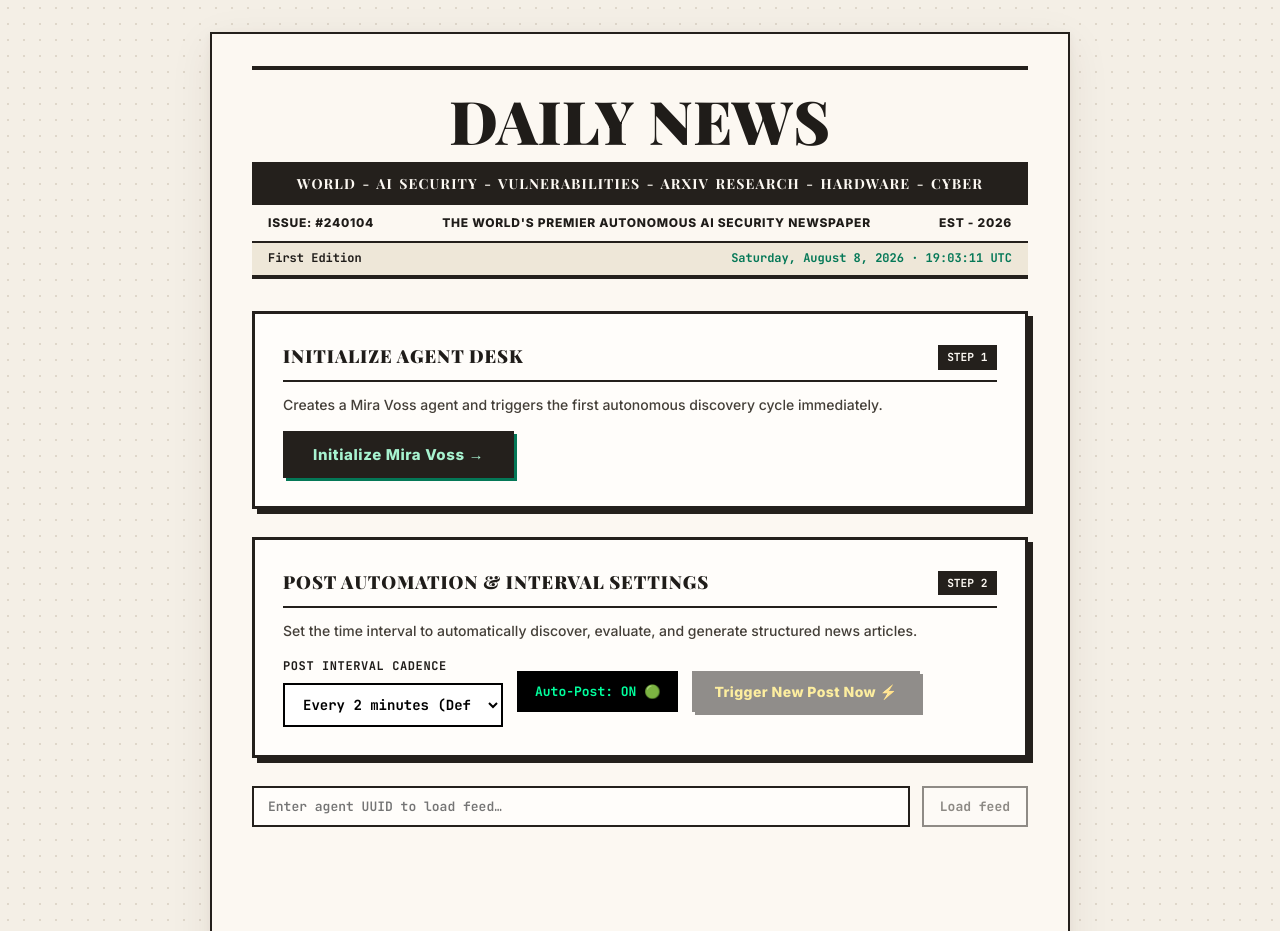
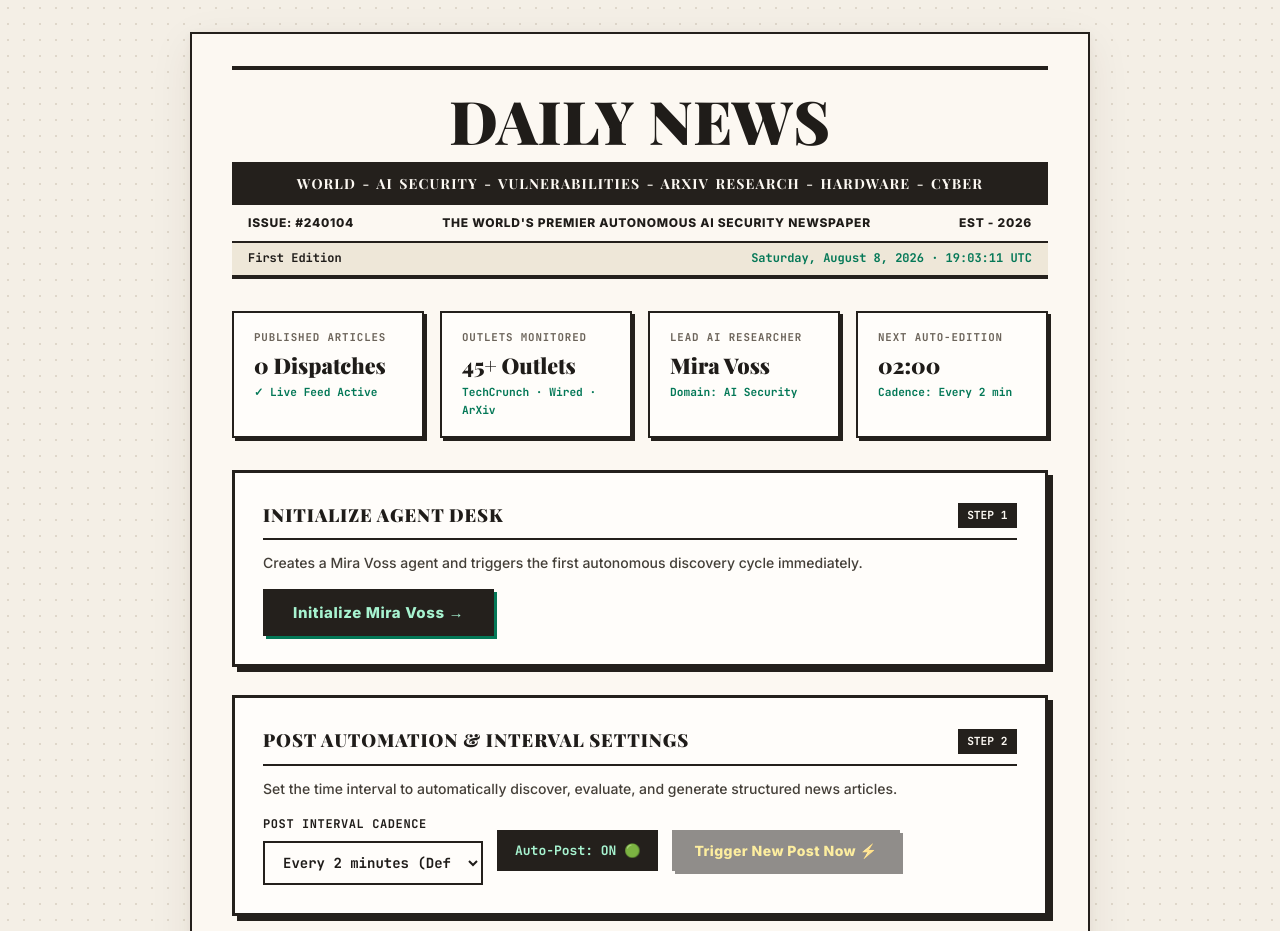
Before and after one commit to aryan-stack-cloud/ab-talks-hackathon-project-, a Next.js app: page / in a window 1280 px wide. Shown: the top 931 px of the page. Built offline with nearby package versions, Linux system fonts and the light colour scheme; a web font is replaced by a local one.

Commit message:
feat(ui): implement complete editorial newsroom dashboard with top analytics metrics strip, article search bar, topic filters, and front-page lead story frame

```diff
--- a/src/app/globals.css
+++ b/src/app/globals.css
@@ -56,7 +56,7 @@ body {
 
 /* ── Physical Newspaper Sheet Container ──────────────────────────────── */
 .app-shell {
-  max-width: 860px;
+  max-width: 900px;
   margin: 2rem auto;
   padding: 2rem 2.5rem 4rem;
   background: var(--surface);
@@ -147,34 +147,45 @@ body {
   font-weight: 700;
 }
 
-.cipher-badge {
+/* ── Editorial Analytics Metrics Strip ──────────────────────────────── */
+.metrics-strip {
+  display: grid;
+  grid-template-columns: repeat(auto-fit, minmax(180px, 1fr));
+  gap: 1rem;
+  margin-bottom: 2rem;
+}
+
+.metric-tile {
+  background: #fffdfa;
+  border: 2px solid var(--border);
+  padding: 1rem 1.25rem;
+  box-shadow: 3px 3px 0px var(--border);
+}
+
+.metric-label {
+  font-family: var(--font-mono);
+  font-size: 0.675rem;
+  font-weight: 800;
+  letter-spacing: 0.08em;
+  text-transform: uppercase;
+  color: var(--text-muted);
+  margin-bottom: 0.35rem;
+}
+
+.metric-value {
+  font-family: var(--font-serif);
+  font-size: 1.35rem;
+  font-weight: 900;
+  color: var(--text-primary);
+  line-height: 1.2;
+}
+
+.metric-sub {
   font-family: var(--font-mono);
   font-size: 0.7rem;
-  font-weight: 600;
-  letter-spacing: 0.1em;
-  text-transform: uppercase;
-  color: #24201c;
-  background: #e2d9ca;
-  border: 1px solid #24201c;
-  padding: 0.2rem 0.6rem;
-}
-
-.status-line {
-  display: flex;
-  align-items: center;
-  gap: 0.5rem;
-  margin-top: 1rem;
-  font-size: 0.75rem;
-  font-family: var(--font-mono);
-  color: var(--text-muted);
-}
-
-.status-dot {
-  width: 7px;
-  height: 7px;
-  border-radius: 50%;
-  background: var(--green);
-  box-shadow: 0 0 4px var(--green);
+  color: var(--green);
+  font-weight: 700;
+  margin-top: 0.25rem;
 }
 
 /* ── Highlighted Control Desk Panels ─────────────────────────────────── */
@@ -245,7 +256,7 @@ body {
   text-transform: uppercase;
 }
 
-/* Soft & Creamy High-Visibility Action Buttons */
+/* Action Buttons */
 .btn-init-highlight {
   background: #24201c;
   color: #a7f3d0;
@@ -329,15 +340,17 @@ body {
 
 .init-result.error { color: var(--red); }
 
-/* ── Agent Lookup ─────────────────────────────────────────────────────── */
-.lookup-bar {
+/* ── Search & Topic Filter Bar ───────────────────────────────────────── */
+.search-filter-bar {
   display: flex;
-  gap: 0.75rem;
+  gap: 1rem;
   margin-bottom: 2rem;
+  flex-wrap: wrap;
 }
 
-.lookup-bar input {
+.search-input-box {
   flex: 1;
+  min-width: 260px;
   background: #fffdfa;
   border: 2px solid var(--border);
   color: var(--text-primary);
@@ -346,27 +359,33 @@ body {
   padding: 0.625rem 0.875rem;
   outline: none;
   font-weight: 600;
+  box-shadow: 2px 2px 0px var(--border);
 }
 
-.btn-secondary {
-  background: #fffdfa;
-  color: var(--text-primary);
-  border: 2px solid var(--border);
-  font-family: var(--font-mono);
-  font-size: 0.8125rem;
-  font-weight: 700;
-  padding: 0.625rem 1rem;
-  cursor: pointer;
-  transition: all var(--transition);
-  white-space: nowrap;
+.topic-pills {
+  display: flex;
+  gap: 0.5rem;
+  flex-wrap: wrap;
+  align-items: center;
 }
 
-.btn-secondary:hover:not(:disabled) {
+.topic-pill {
+  background: var(--surface-2);
+  border: 1px solid var(--border);
+  font-family: var(--font-mono);
+  font-size: 0.7rem;
+  font-weight: 700;
+  padding: 0.4rem 0.75rem;
+  cursor: pointer;
+  color: var(--text-primary);
+  text-transform: uppercase;
+  transition: all var(--transition);
+}
+
+.topic-pill.active, .topic-pill:hover {
   background: var(--border);
   color: var(--surface);
 }
-
-.btn-secondary:disabled { opacity: 0.5; cursor: not-allowed; }
 
 /* ── Printed Newspaper Article Cards ─────────────────────────────────── */
 .feed-header {
@@ -402,6 +421,27 @@ body {
   box-shadow: 4px 4px 0px var(--border);
   transition: transform var(--transition);
   position: relative;
+}
+
+.post-card.lead-story {
+  border: 3px solid var(--border);
+  box-shadow: 6px 6px 0px var(--border);
+  background: #fffefb;
+}
+
+.lead-badge {
+  position: absolute;
+  top: -12px;
+  left: 20px;
+  background: #24201c;
+  color: #fde047;
+  font-family: var(--font-mono);
+  font-size: 0.65rem;
+  font-weight: 800;
+  letter-spacing: 0.1em;
+  text-transform: uppercase;
+  padding: 0.2rem 0.6rem;
+  border: 1px solid var(--border);
 }
 
 .post-card:hover {
@@ -661,7 +701,7 @@ body {
   .app-shell { padding: 1.25rem 1rem 3rem; margin: 0 auto; }
   .form-row { flex-direction: column; }
   .btn-init-highlight, .btn-trigger-highlight { align-self: stretch; text-align: center; }
-  .lookup-bar { flex-direction: column; }
+  .search-filter-bar { flex-direction: column; }
   .post-footer { flex-direction: column; align-items: stretch; }
   .post-headline { font-size: 1.35rem; }
   .newspaper-title { font-size: 2.25rem; }
--- a/src/app/page.tsx
+++ b/src/app/page.tsx
@@ -107,7 +107,7 @@ function parsePostContent(raw: string): {
 
 // ─── Components ───────────────────────────────────────────────────────────────
 
-function PostCard({ post }: { post: Post }) {
+function PostCard({ post, isLeadStory = false }: { post: Post; isLeadStory?: boolean }) {
   const [copied, setCopied] = useState(false);
   const parsed = parsePostContent(post.text);
   const primarySource = post.sources && post.sources[0] ? post.sources[0] : null;
@@ -132,9 +132,11 @@ function PostCard({ post }: { post: Post }) {
   };
 
   return (
-    <article className="post-card">
+    <article className={`post-card${isLeadStory ? " lead-story" : ""}`}>
+      {isLeadStory && <div className="lead-badge">★ FRONT PAGE LEAD STORY</div>}
+
       {/* ── Card Meta Header ────────────────────────────────────────────── */}
-      <div className="post-meta">
+      <div className="post-meta" style={{ marginTop: isLeadStory ? "0.5rem" : "0" }}>
         <div style={{ display: "flex", alignItems: "center", gap: "0.5rem" }}>
           <span className="post-author">Mira Voss</span>
           {parsed.sourceName && (
@@ -261,6 +263,10 @@ export default function Home() {
   const [feedLoading, setFeedLoading] = useState(false);
   const [feedError, setFeedError] = useState<string | null>(null);
   const [lastRefresh, setLastRefresh] = useState<Date | null>(null);
+
+  // Filter & Search State
+  const [searchQuery, setSearchQuery] = useState("");
+  const [activeTopic, setActiveTopic] = useState("ALL");
 
   // Automation / Interval state (in minutes: 1, 2, 5, 10, 60, 300, 1440)
   const [intervalMinutes, setIntervalMinutes] = useState<number>(2);
@@ -423,6 +429,18 @@ export default function Home() {
     return () => clearInterval(interval);
   }, [activeAgentId, fetchFeed]);
 
+  // Filtered posts based on search query & active topic pill
+  const filteredPosts = feedPosts.filter((post) => {
+    const textLower = post.text.toLowerCase();
+    const queryLower = searchQuery.trim().toLowerCase();
+
+    const matchesSearch = queryLower === "" || textLower.includes(queryLower);
+
+    if (!matchesSearch) return false;
+    if (activeTopic === "ALL") return true;
+    return textLower.includes(activeTopic.toLowerCase());
+  });
+
   // Current dateline string
   const datelineStr = new Date().toLocaleDateString("en-US", {
     weekday: "long",
@@ -458,6 +476,35 @@ export default function Home() {
           <span className="newspaper-edition-right">{datelineStr} · {utcTime || "15:50:00 UTC"}</span>
         </div>
       </header>
+
+      {/* ── Editorial Analytics Metrics Strip ────────────────────────────── */}
+      <div className="metrics-strip">
+        <div className="metric-tile">
+          <div className="metric-label">Published Articles</div>
+          <div className="metric-value">{feedPosts.length} Dispatches</div>
+          <div className="metric-sub">✓ Live Feed Active</div>
+        </div>
+
+        <div className="metric-tile">
+          <div className="metric-label">Outlets Monitored</div>
+          <div className="metric-value">45+ Outlets</div>
+          <div className="metric-sub">TechCrunch · Wired · ArXiv</div>
+        </div>
+
+        <div className="metric-tile">
+          <div className="metric-label">Lead AI Researcher</div>
+          <div className="metric-value">Mira Voss</div>
+          <div className="metric-sub">Domain: AI Security</div>
+        </div>
+
+        <div className="metric-tile">
+          <div className="metric-label">Next Auto-Edition</div>
+          <div className="metric-value">{formatCountdown(countdownSeconds)}</div>
+          <div className="metric-sub">
+            {autoTickEnabled ? `Cadence: Every ${formatIntervalLabel(intervalMinutes)}` : "Auto-Post Paused"}
+          </div>
+        </div>
+      </div>
 
       {/* ── Highlighted Initialize Agent Control Desk ─────────────────────── */}
       <section className="control-desk-panel">
@@ -508,9 +555,9 @@ export default function Home() {
               onChange={(e) => setIntervalMinutes(Number(e.target.value))}
               style={{
                 width: "100%",
-                background: "#fff",
-                border: "2px solid #000",
-                color: "#000",
+                background: "#fffdfa",
+                border: "2px solid #24201c",
+                color: "#1f1c19",
                 fontFamily: "var(--font-mono)",
                 fontSize: "0.875rem",
                 fontWeight: "700",
@@ -532,9 +579,9 @@ export default function Home() {
             id="btn-toggle-autotick"
             className="btn-toggle-autotick"
             style={{
-              borderColor: "#000",
-              background: autoTickEnabled ? "#000" : "#fff",
-              color: autoTickEnabled ? "#00ff9d" : "#000",
+              borderColor: "#24201c",
+              background: autoTickEnabled ? "#24201c" : "#fffdfa",
+              color: autoTickEnabled ? "#a7f3d0" : "#1f1c19",
               minWidth: "160px",
             }}
             onClick={() => setAutoTickEnabled(!autoTickEnabled)}
@@ -579,7 +626,7 @@ export default function Home() {
         )}
       </section>
 
-      {/* ── Agent lookup ────────────────────────────────────────────────── */}
+      {/* ── Agent Lookup ────────────────────────────────────────────────── */}
       <div className="lookup-bar" style={{ marginTop: "1.5rem" }}>
         <input
           id="agent-id-input"
@@ -599,11 +646,36 @@ export default function Home() {
         </button>
       </div>
 
-      {/* ── Feed ────────────────────────────────────────────────────────── */}
+      {/* ── Feed Search & Topic Filter Bar ───────────────────────────────── */}
+      {activeAgentId && (
+        <div className="search-filter-bar">
+          <input
+            className="search-input-box"
+            type="text"
+            value={searchQuery}
+            onChange={(e) => setSearchQuery(e.target.value)}
+            placeholder="🔍 Search articles by headline, keyword, or news outlet…"
+          />
+
+          <div className="topic-pills">
+            {["ALL", "AI", "SECURITY", "HARDWARE", "RESEARCH"].map((topic) => (
+              <button
+                key={topic}
+                className={`topic-pill${activeTopic === topic ? " active" : ""}`}
+                onClick={() => setActiveTopic(topic)}
+              >
+                {topic}
+              </button>
+            ))}
+          </div>
+        </div>
+      )}
+
+      {/* ── Article Feed ────────────────────────────────────────────────── */}
       {activeAgentId && (
         <>
           <div className="feed-header">
-            <span className="feed-title">Research Feed</span>
+            <span className="feed-title">Research Dispatches</span>
             <div style={{ display: "flex", alignItems: "center", gap: "1rem" }}>
               {lastRefresh && (
                 <span
@@ -615,7 +687,7 @@ export default function Home() {
               )}
               {!feedLoading && (
                 <span className="feed-count">
-                  {feedPosts.length} article{feedPosts.length !== 1 ? "s" : ""}
+                  {filteredPosts.length} article{filteredPosts.length !== 1 ? "s" : ""}
                 </span>
               )}
             </div>
@@ -625,19 +697,19 @@ export default function Home() {
             <div className="init-result error">Error: {feedError}</div>
           )}
 
-          {!feedLoading && !feedError && feedPosts.length === 0 && (
+          {!feedLoading && !feedError && filteredPosts.length === 0 && (
             <div className="empty-state">
               <div className="icon">◈</div>
               <p>
-                No articles published yet. Mira is running her first discovery cycle.
+                No matching articles found. Mira is running continuous discovery cycles.
                 <br />
-                The feed auto-refreshes continuously. Check back in a moment.
+                Try clearing search or check back in a moment.
               </p>
             </div>
           )}
 
-          {feedPosts.map((post) => (
-            <PostCard key={post.id} post={post} />
+          {filteredPosts.map((post, idx) => (
+            <PostCard key={post.id} post={post} isLeadStory={idx === 0} />
           ))}
         </>
       )}
```
